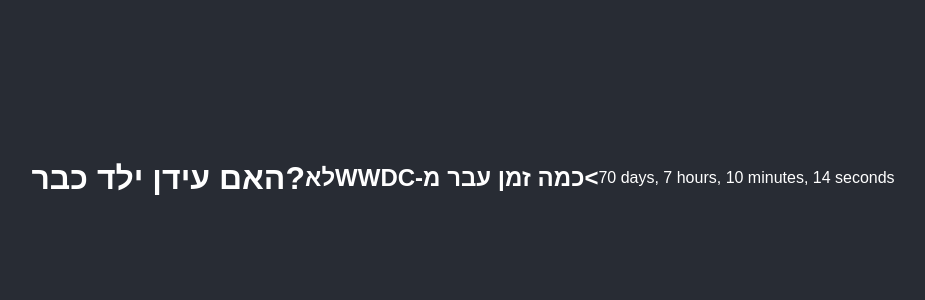
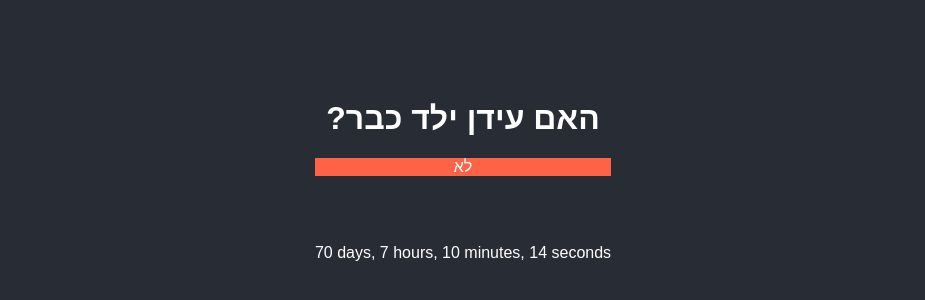
Before and after one commit to yaneeva/idanbirth, a plain HTML site: page index.html in a window 1280 px wide. Shown: the part 222-522 px from the top of the page, without its empty margins (177-1102 px from the left). Drawn offline with Linux system fonts and the light colour scheme.

Commit message:
Update index.html

```diff
--- a/index.html
+++ b/index.html
@@ -7,16 +7,10 @@
     <link rel="stylesheet" href="style.css">
 </head>
 <body>
-<h1><center>האם עידן ילד כבר?</center></h1>
-<p style="color:red;">
-<h2><center>לא</center></h2></p>
+<center>
+<h1>?האם עידן ילד כבר</h1>
+<p style="background-color:Tomato;color:white">לא</p>
 
-<br>
-<br>
-    <p> </p>
-<h2><center>
-    WWDC-כמה זמן עבר מ<
-                          </center></h2>
     <br>
     <br>
        <div class="container">
```
